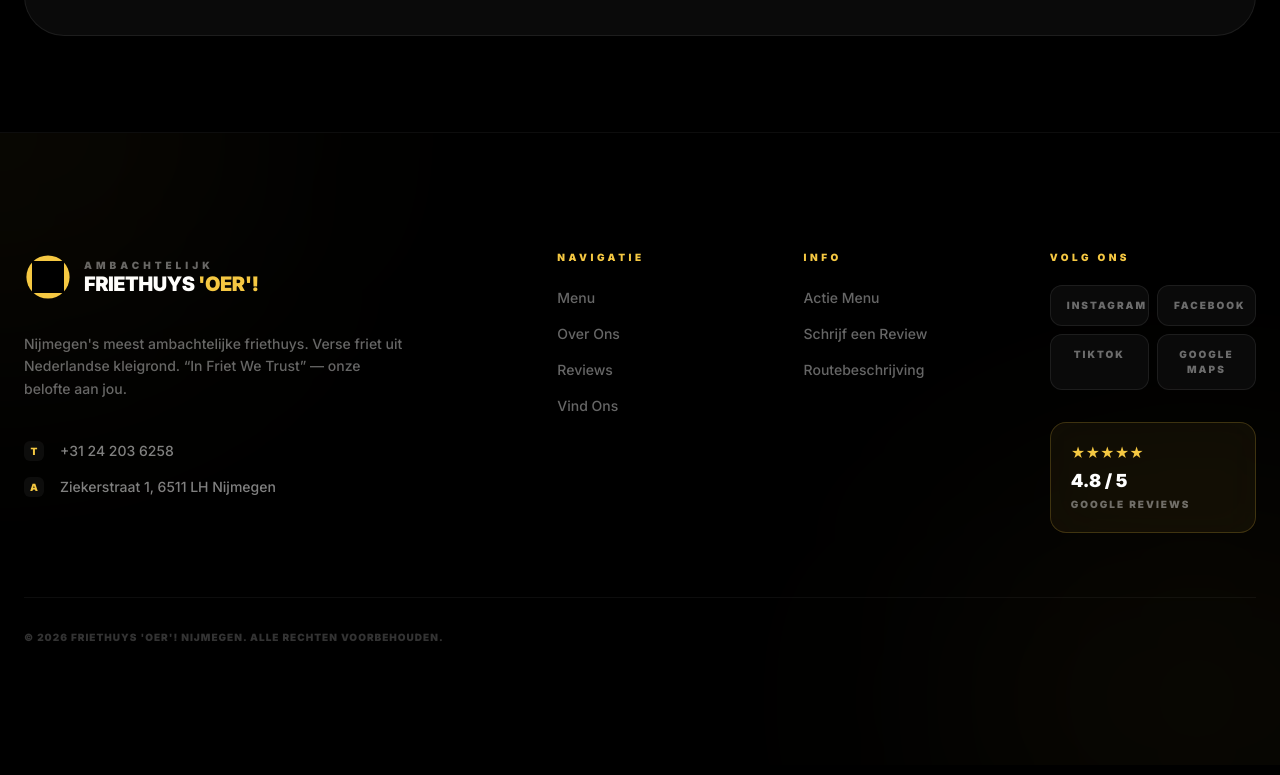
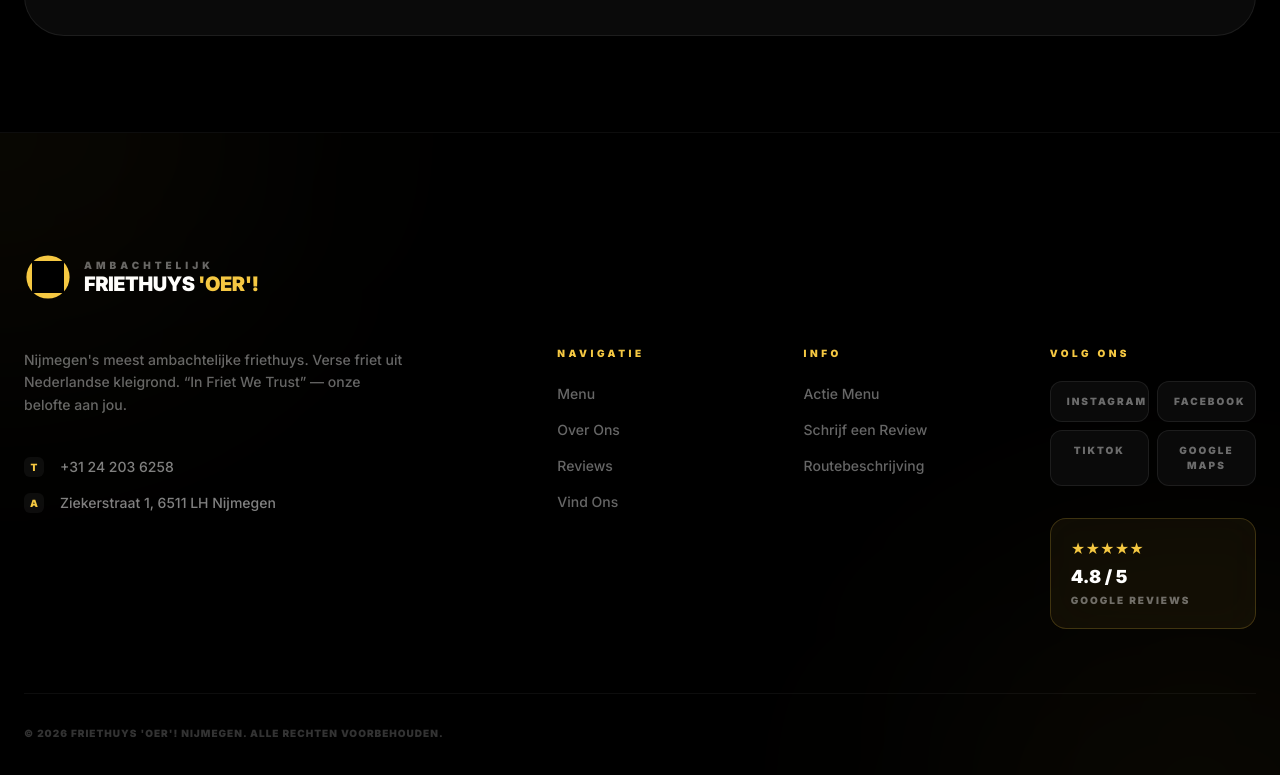
Before and after one commit to maximetdoucet-glitch/Friethuis-Oer, a Next.js app: page /about in a window 1280 px wide. Shown: the part 6357-7132 px from the top of the page. Built offline with nearby package versions, Linux system fonts and the light colour scheme; a web font is replaced by a local one.

Commit message:
fix: final zero-effect picture update and resolved JSX closing tags

```diff
--- a/src/components/About.tsx
+++ b/src/components/About.tsx
@@ -23,10 +23,8 @@
       <div className="container mx-auto px-6">
         <div className="grid grid-cols-1 lg:grid-cols-2 gap-20 items-center">
 
-          {/* Image column */}
-          <div className="relative group">
-            {/* Glow blob */}
-            <div className="absolute -inset-8 bg-accent/8 rounded-full blur-[80px] group-hover:bg-accent/14 transition-all duration-1000" />
+          {/* Image column — now 100% clean and static */}
+          <div className="relative">
 
             {/* Main image container — hardware accelerated */}
             <div
@@ -40,7 +38,6 @@
                 className="object-cover"
                 sizes="(max-width: 1024px) 90vw, 45vw"
               />
-              <div className="absolute inset-0 bg-gradient-to-t from-black/60 via-transparent to-transparent" />
 
               {/* Bottom overlay card */}
               <div className="absolute bottom-6 left-6 right-6 bg-black/60 backdrop-blur-xl rounded-2xl p-5 border border-white/10">
--- a/src/components/FeaturedMenu.tsx
+++ b/src/components/FeaturedMenu.tsx
@@ -116,7 +116,6 @@
                   className="object-cover"
                   sizes="(max-width: 768px) 90vw, 33vw"
                 />
-                <div className="absolute inset-0 bg-gradient-to-t from-black via-black/20 to-transparent" />
 
                 {/* Badge */}
                 <span className="absolute top-5 left-5 glass-accent text-accent text-[9px] font-black uppercase tracking-[0.25em] px-3 py-1.5 rounded-full">
--- a/src/components/Footer.tsx
+++ b/src/components/Footer.tsx
@@ -25,19 +25,11 @@
       <div className="absolute top-0 left-0 w-[500px] h-[400px] bg-accent/4 blur-[130px] rounded-full -translate-x-1/2 -translate-y-1/2 pointer-events-none" />
       <div className="absolute bottom-0 right-0 w-[500px] h-[400px] bg-accent/4 blur-[130px] rounded-full translate-x-1/3 translate-y-1/3 pointer-events-none" />
 
-      {/* Main footer content — hardware accelerated reveal */}
-      <motion.div
-        initial={{ opacity: 0 }}
-        whileInView={{ opacity: 1 }}
-        viewport={{ once: true }}
-        transition={{ duration: 0.8 }}
-        className="container mx-auto px-6 pt-10 pb-20"
-      >
-        <div className="grid grid-cols-1 md:grid-cols-12 gap-12 mb-16">
-
-          {/* Brand block */}
-          <div className="md:col-span-5 flex flex-col items-start">
-            <Link href="#top" className="flex items-center gap-3 mb-8 group">
+      {/* Main footer content */}
+      <div className="container mx-auto px-6 pt-10 pb-20">
+        <div className="flex flex-col items-start mb-12">
+          {/* Brand block — now 100% static for zero-effect photos */}
+          <Link href="#top" className="flex items-center gap-3 group">
             <div className="relative w-12 h-12 flex items-center justify-center">
               <div className="absolute inset-0 bg-accent rounded-full scale-90 group-hover:scale-100 transition-transform duration-300" />
               <Image
@@ -53,7 +45,18 @@
               <span className="text-xl font-black text-white tracking-tight leading-none group-hover:text-accent transition-colors duration-300">FRIETHUYS <span className="text-accent">&apos;OER&apos;!</span></span>
             </div>
           </Link>
+        </div>
 
+        {/* Reveal for the rest of the content */}
+        <motion.div
+          initial={{ opacity: 0 }}
+          whileInView={{ opacity: 1 }}
+          viewport={{ once: true }}
+          transition={{ duration: 0.8 }}
+          className="grid grid-cols-1 md:grid-cols-12 gap-12 mb-16"
+        >
+          {/* Brand-info block */}
+          <div className="md:col-span-12 lg:col-span-5 flex flex-col items-start lg:mb-0 mb-10">
             <p className="text-white/40 text-sm font-medium leading-relaxed max-w-sm mb-10">
               Nijmegen&apos;s meest ambachtelijke friethuys. Verse friet uit Nederlandse kleigrond. &ldquo;In Friet We Trust&rdquo; — onze belofte aan jou.
             </p>
@@ -147,7 +150,7 @@
               </div>
             </div>
           </div>
-        </div>
+        </motion.div>
 
         {/* Bottom bar */}
         <div className="pt-8 border-t border-white/5 flex flex-col md:flex-row items-center justify-between gap-4">
@@ -155,7 +158,7 @@
             © 2026 Friethuys &apos;Oer&apos;! Nijmegen. Alle Rechten Voorbehouden.
           </p>
         </div>
-      </motion.div>
+      </div>
     </footer>
   );
 }
--- a/src/components/Hero.tsx
+++ b/src/components/Hero.tsx
@@ -87,14 +87,8 @@
           </div>
         </motion.div>
 
-        {/* Right column — image container now static and stabilized */}
-        <div className="relative order-1 lg:order-2 group">
-          {/* Decorative ring — now static */}
-          <div className="absolute inset-[-24px] rounded-[3rem] border border-accent/10" />
-
-          {/* Glow — now stable */}
-          <div className="absolute inset-0 bg-accent/10 blur-3xl rounded-3xl opacity-60" />
-
+        {/* Right column — image container now 100% raw and static */}
+        <div className="relative order-1 lg:order-2">
           {/* Main image container — hardware accelerated */}
           <div
             className="relative h-[55vh] lg:h-[75vh] w-full rounded-[2.5rem] overflow-hidden border border-white/8 shadow-2xl"
@@ -108,15 +102,9 @@
               priority
               sizes="(max-width: 1024px) 90vw, 45vw"
             />
-            <div className="absolute inset-0 bg-gradient-to-t from-black/70 via-transparent to-transparent" />
 
-            {/* Floating card */}
-            <motion.div
-              initial={{ opacity: 0 }}
-              animate={{ opacity: 1 }}
-              transition={{ delay: 0.4 }}
-              className="absolute bottom-6 left-6 right-6 bg-black/60 backdrop-blur-xl rounded-2xl p-5 border border-white/10"
-            >
+            {/* Floating card — now 100% static */}
+            <div className="absolute bottom-6 left-6 right-6 bg-black/60 backdrop-blur-xl rounded-2xl p-5 border border-white/10">
               <div className="flex items-start justify-between gap-3">
                 <div>
                   <span className="block text-accent font-black text-[10px] uppercase tracking-[0.3em] mb-1">Vers Geplukt</span>
@@ -124,19 +112,14 @@
                   <p className="text-white/50 text-sm font-medium">Elke ochtend vers geleverd</p>
                 </div>
               </div>
-            </motion.div>
+            </div>
           </div>
 
-          {/* Floating badge — now static and stable */}
-          <motion.div
-            initial={{ opacity: 0 }}
-            animate={{ opacity: 1 }}
-            transition={{ delay: 0.6 }}
-            className="absolute -bottom-8 -right-6 z-10 glass-accent rounded-2xl px-5 py-3.5 shadow-xl border-accent/25"
-          >
+          {/* Floating badge — now 100% static */}
+          <div className="absolute -bottom-8 -right-6 z-10 glass-accent rounded-2xl px-5 py-3.5 shadow-xl border-accent/25">
             <p className="text-[10px] font-black uppercase tracking-[0.2em] text-accent/80 mb-0.5">Dubbel Gebakken</p>
             <p className="text-white font-black text-lg">Perfecte Crunch</p>
-          </motion.div>
+          </div>
         </div>
       </div>
 
--- a/src/components/Location.tsx
+++ b/src/components/Location.tsx
@@ -17,15 +17,15 @@
       {/* Ambient glow */}
       <div className="absolute bottom-0 left-0 w-96 h-96 bg-accent/6 blur-[120px] rounded-full -translate-x-1/2 translate-y-1/2 pointer-events-none" />
 
+      <div className="container mx-auto px-6">
+        {/* Section header — with reveal */}
         <motion.div
           initial={{ opacity: 0 }}
           whileInView={{ opacity: 1 }}
           viewport={{ once: true }}
           transition={{ duration: 0.6 }}
-        className="container mx-auto px-6"
+          className="text-center mb-16"
         >
-        {/* Section header */}
-        <div className="text-center mb-16">
           <span className="inline-block text-accent font-black text-[10px] uppercase tracking-[0.4em] mb-5 border border-accent/30 rounded-full px-4 py-1.5">
             Vind Ons
           </span>
@@ -33,11 +33,17 @@
             BEZOEK<br />
             <span className="text-accent">Friethuys &apos;Oer&apos;!</span>
           </h2>
-        </div>
+        </motion.div>
 
         <div className="grid grid-cols-1 lg:grid-cols-5 gap-8">
-          {/* Info panel */}
-          <div className="lg:col-span-2 space-y-6">
+          {/* Info panel — with reveal */}
+          <motion.div
+            initial={{ opacity: 0 }}
+            whileInView={{ opacity: 1 }}
+            viewport={{ once: true }}
+            transition={{ duration: 0.6, delay: 0.2 }}
+            className="lg:col-span-2 space-y-6"
+          >
             {/* Address card */}
             <div className="glass rounded-[2rem] p-8 border-white/8 hover:border-accent/20 transition-all duration-300">
               <div className="flex items-start gap-4 mb-6">
@@ -108,9 +114,9 @@
                 +31 24 203 6258
               </a>
             </div>
-          </div>
+          </motion.div>
 
-          {/* Google Maps embed */}
+          {/* Google Maps embed — now 100% static */}
           <div className="lg:col-span-3 relative rounded-[2.5rem] overflow-hidden border border-white/8 min-h-[380px] shadow-2xl hover:border-accent/20 transition-all duration-300 group">
             <div className="absolute inset-0 bg-accent/5 group-hover:bg-accent/3 transition-colors duration-500" />
             <iframe
@@ -133,7 +139,7 @@
             </div>
           </div>
         </div>
-      </motion.div>
+      </div>
     </section>
   );
 }
```
Lines whose indentation alone changed are shown as unchanged.
